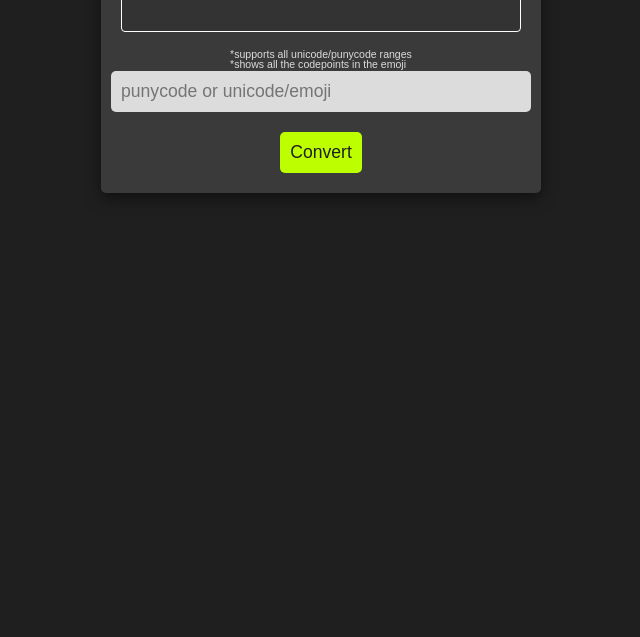
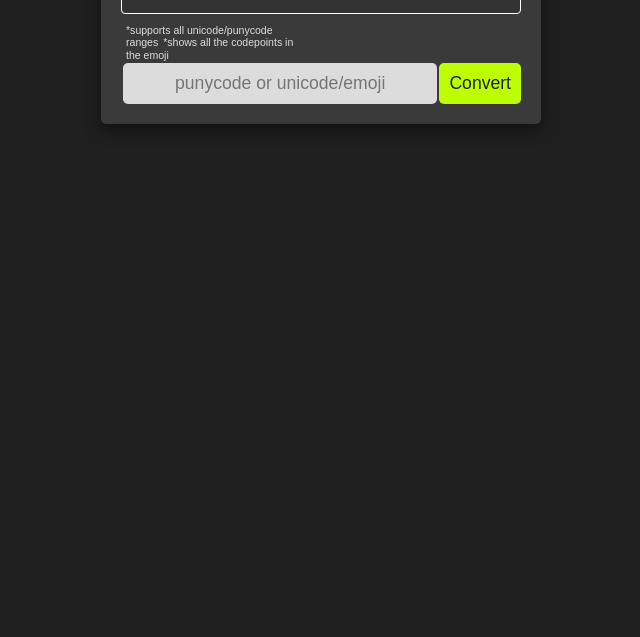
Before and after one commit to ensured/punycode, a website: page public/index.html in a window 1280 px wide. Shown: the part 163-800 px from the top of the page, without its empty margins (319-959 px from the left). Drawn offline with Linux system fonts and the light colour scheme.

Commit message:
fixed styles.

```diff
--- a/public/css/style.css
+++ b/public/css/style.css
@@ -24,27 +24,28 @@ small {
 
 form {
     display: flex;
-    flex-direction: column;
+    flex-direction: row;
     align-items: center;
+
 }
 
-label {
-    margin-top: 15px;
-    display: block;
-    margin-bottom: 10px;
-    line-height: .6;
-    margin-bottom:3px;
-}
+
 
 input {
     width: 100%;
     padding: 10px;
-    margin-bottom: 20px;
     border: none;
+    margin-right: 2px;
+    margin-left: 2px;
     border-radius: 5px;
     background-color: #dcdcdc;
     color: #1f1f1f;
     font-size: 1.1em;
+    text-align: center;
+}
+
+input::placeholder {
+    text-align: none;
 }
 
 button {
@@ -123,13 +124,31 @@ button:hover {
 
 @media screen and (min-width: 700px) {
     #output {
-        font-size: 3em;
+        font-size: 2.5em;
+    }
+}
+@media screen and (min-width: 960px) {
+    #output {
+        font-size: 2.7em;
     }
 }
 #header {
   background-color: #333; /* dark gray */
-  padding: 1.5rem;
-  text-align: center;
+  padding: 15px;
   border-radius: 4px;
   border: .01px solid #fff;
 }
+
+label {
+    position: relative;
+    display: block;
+    line-height: .7;
+    top: 0;
+    left: 0;
+    padding-left: 5px;
+    padding-right: 0;
+    padding-top: 8px;
+    padding-bottom: 4px;
+    margin: 0px;
+    max-width: 179px;
+}
--- a/public/index.html
+++ b/public/index.html
@@ -16,11 +16,14 @@
         <div id="header">
             <h1>Punycode &rarr; Unicode<br>Unicode &rarr; Punycode
             </h1>
+
         </div>
+        <label for="input">
+            <small>*supports all unicode/punycode ranges</small>
+            <small>*shows all the codepoints in the emoji</small>
+        </label>
         <form>
-            <label for="input"><small>*supports all unicode/punycode ranges</small><br>
-                <small>*shows all the codepoints in the emoji</small>
-            </label>
+
             <input type="text" id="input" placeholder="punycode or unicode/emoji">
             <button id="convert-btn">Convert</button>
         </form>
--- a/server.js
+++ b/server.js
@@ -84,7 +84,7 @@ app.post('/punycode_to_unicode', (req, res) => {
   try {
     const decodedStr = punycode.decode(punycodeStr);
     const handleAvail = checkIsHandleAvail(`xn--${punycodeStr}`).then(x => { res.send({
-      'decodedStr': `${decodedStr} avail: <a href="https://handle.me/xn--${punycodeStr}">${x}</a><br>`,
+      'decodedStr': `${decodedStr} avail: <a href="https://handle.me/xn--${punycodeStr}">${x}</a>`,
       "charLength": getCodePointsAndCountOfCodepoints(decodedStr)
     });
   });
```
